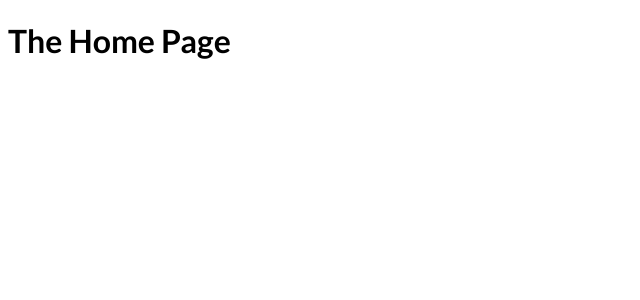
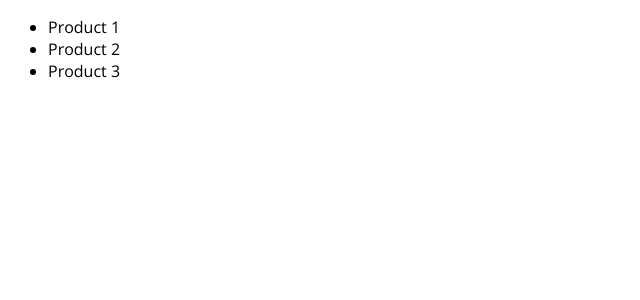
Before and after one commit to mohamedsaidumn/nextjs-course, a Next.js app: page / in a window 1280 px wide. Shown: the top 300 px of the page, without its empty margins (0-640 px from the left). Built offline with nearby package versions, Linux system fonts and the light colour scheme.

Commit message:
Adding getStaticProps To Pages

```diff
--- /dev/null
+++ b/data/dummy-backend.json
@@ -0,0 +1,7 @@
+{
+  "products": [
+    { "id": "p1", "title": "Product 1", "description": "This is product 1" },
+    { "id": "p2", "title": "Product 2", "description": "This is product 2" },
+    { "id": "p3", "title": "Product 3", "description": "This is product 3" }
+  ]
+}
--- a/pages/index.jsx
+++ b/pages/index.jsx
@@ -1,9 +1,30 @@
-function HomePage() {
+import path from "path";
+import fs from "fs/promises";
+
+import Link from "next/link";
+
+function HomePage(props) {
+  const { products } = props;
+
   return (
-    <div>
-      <h1>The Home Page</h1>
-    </div>
+    <ul>
+      {products.map((product) => (
+        <li key={product.id}>{product.title}</li>
+      ))}
+    </ul>
   );
 }
 
+export async function getStaticProps(context) {
+  const filePath = path.join(process.cwd(), "data", "dummy-backend.json");
+  const jsonData = await fs.readFile(filePath);
+  const data = JSON.parse(jsonData);
+
+  return {
+    props: {
+      products: data.products,
+    },
+  };
+}
+
 export default HomePage;
```
